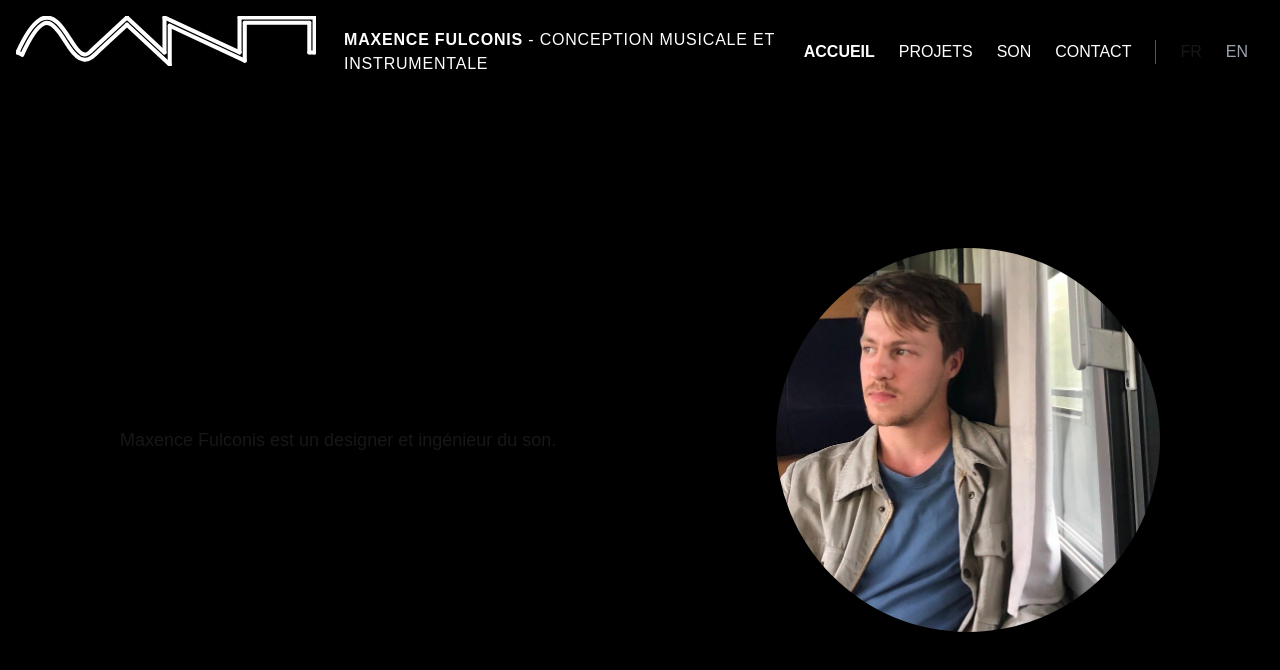
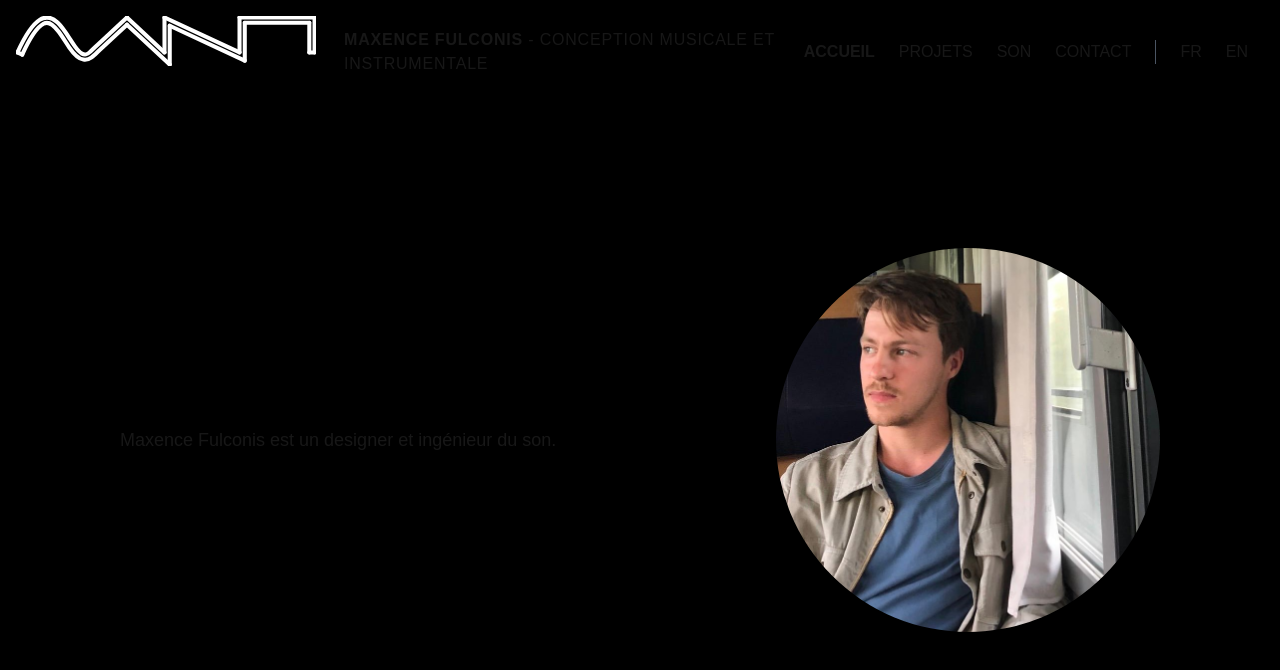
Before and after one commit to nastassiafulconis/max_3d_site, a Next.js app: page / in a window 1280 px wide. Shown: the top 670 px of the page. Built offline with nearby package versions, Linux system fonts and the light colour scheme.

Commit message:
fix mobile text color?

```diff
--- a/src/styles/globals.css
+++ b/src/styles/globals.css
@@ -10,7 +10,7 @@
 @media (prefers-color-scheme: dark) {
   :root {
     --background: #000000;
-    --foreground: #ededed;
+    --foreground: #ffffff;
   }
 }
 
@@ -18,4 +18,10 @@ body {
   color: var(--foreground);
   background: var(--background);
   font-family: Arial, Helvetica, sans-serif;
+  -webkit-text-fill-color: var(--foreground);
 }
+
+input, textarea {
+  color: var(--foreground);
+  -webkit-text-fill-color: var(--foreground);
+}
```
